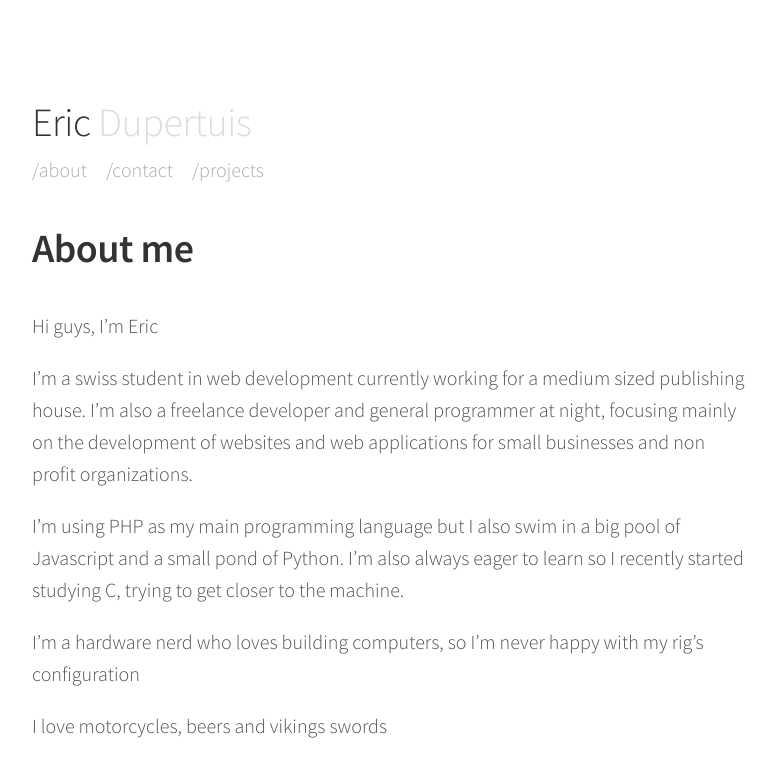
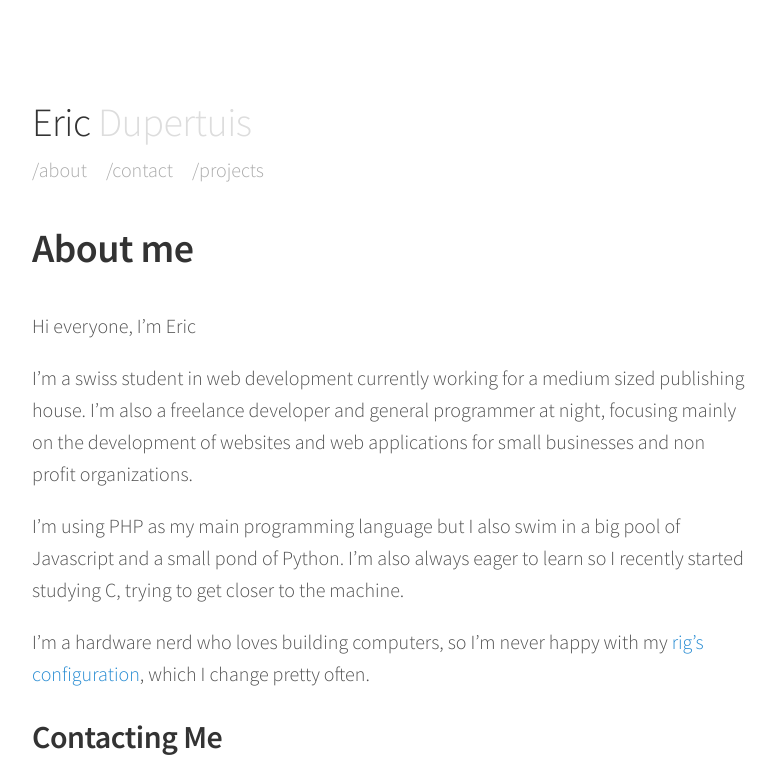
Before and after one commit to EricDupertuis/EricDupertuis.github.io, a Jekyll site: the page built from about.md, in a window 1280 px wide. Shown: the top 771 px of the page, without its empty margins (248-1023 px from the left). Built offline with Jekyll 4.4.1, drawn with Linux system fonts in a browser that asks for light colours.

Commit message:
finishing up

```diff
--- a/about.md
+++ b/about.md
@@ -4,17 +4,18 @@
 permalink: /about/
 ---
 
-Hi guys, I'm Eric
+Hi everyone, I'm Eric
 
 I'm a swiss student in web development currently working for a medium sized publishing house.
 I'm also a freelance developer and general programmer at night, focusing mainly on the development of websites and web applications for small businesses and non profit organizations.
 
 I'm using PHP as my main programming language but I also swim in a big pool of Javascript and a small pond of Python. I'm also always eager to learn so I recently started studying C, trying to get closer to the machine.
 
-I'm a hardware nerd who loves building computers, so I'm never happy with my rig's configuration
-
-I love motorcycles, beers and vikings swords
+I'm a hardware nerd who loves building computers, so I'm never happy with my [rig's configuration](/images/others/rig.jpg), which I change pretty often.
 
 ## Contacting Me
 
 If you want to speak to me about anything software, hardware or beer related, go [here](/contact)
+
+<a href="https://www.freebsdfoundation.org/donate" target="_blank">
+<img src="https://www.freebsdfoundation.org/wp-content/uploads/2015/12/proud_donor.gif" alt="Proud Donor" title="FreeBSD Foundation Donor" ></a>
```
Also changed, not shown: contact.md (+2 -0 lines).
